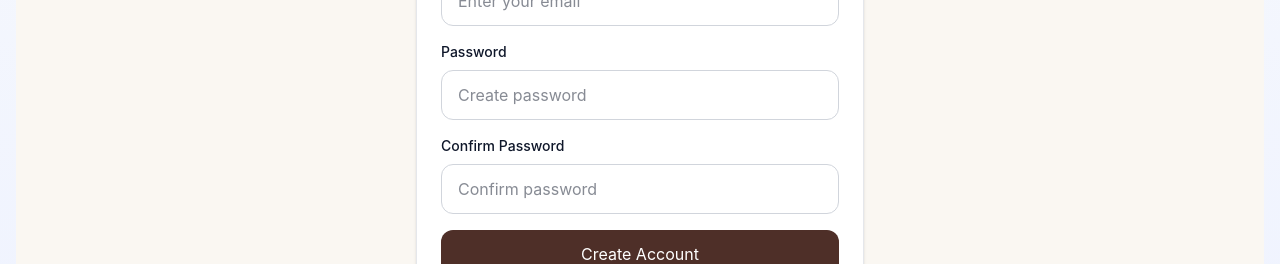
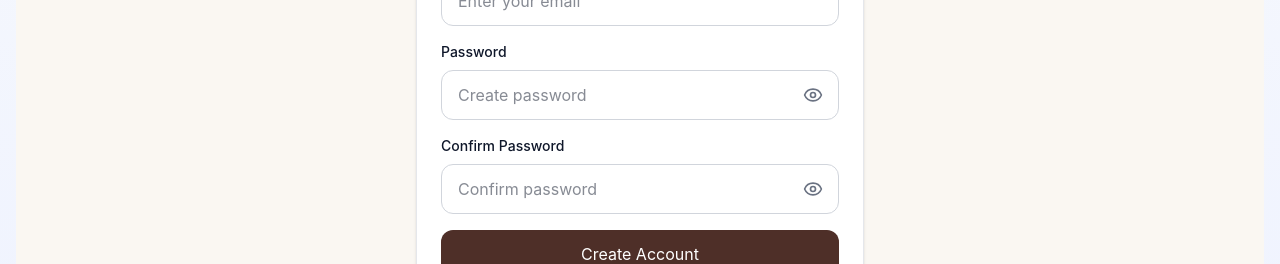
Before and after one commit to visheshbajpayee-source/book-nest, a Next.js app in the folder client/: page /signup in a window 1280 px wide. Shown: the part 388-652 px from the top of the page. Built offline with nearby package versions, Linux system fonts and the light colour scheme.

Commit message:
Added changes in login and signup page

```diff
--- a/client/app/dashboard/page.tsx
+++ b/client/app/dashboard/page.tsx
@@ -114,18 +114,12 @@ export default function DashboardPage() {
       <section className="mt-12">
         <div className="mb-6 flex items-center justify-between gap-4 max-sm:flex-col max-sm:items-start">
           <div>
-<<<<<<< HEAD
-            <h2 className="text-2xl font-semibold">Book Progress</h2>
-            <p className="mt-1 text-slate-600">
-              Showing progress for books from your shelf.
-=======
             <h2 className="text-3xl font-bold text-[#5b342b] dark:text-[#f5e9df]">
               Book Progress
             </h2>
 
             <p className="mt-2 text-[#6b7280] dark:text-slate-400">
               Showing progress for 2 books from your shelf.
->>>>>>> 11e4c7bff7acb5cd86f83455249510316a7b18c0
             </p>
           </div>
 
--- a/client/app/login/page.tsx
+++ b/client/app/login/page.tsx
@@ -1,13 +1,20 @@
 "use client";
 
+import { useRouter } from "next/navigation";
 import Link from "next/link";
 import { ChangeEvent, FormEvent, useState } from "react";
+import { Eye, EyeOff } from "lucide-react";
 
 export default function LoginPage() {
+
+    const router = useRouter();
+
     const [form, setForm] = useState({
         email: "",
         password: "",
     });
+
+    const [showPassword, setShowPassword] = useState(false);
 
     const handleChange = (e: ChangeEvent<HTMLInputElement>) => {
         setForm({
@@ -21,7 +28,9 @@ export default function LoginPage() {
 
         console.log(form);
 
-    alert("Frontend Ready");
+        alert("Login Successful");
+
+        router.push("/");
     };
 
     return (
@@ -57,15 +66,25 @@ export default function LoginPage() {
                             Password
                         </label>
 
+                        <div className="relative">
                             <input
-              type="password"
+                                type={showPassword ? "text" : "password"}
                                 name="password"
                                 placeholder="Enter your password"
                                 value={form.password}
                                 onChange={handleChange}
-              className="w-full border border-gray-300 rounded-xl px-4 py-3 outline-none focus:border-[#4E2F28]"
+                                className="w-full border border-gray-300 rounded-xl px-4 py-3 pr-12 outline-none focus:border-[#4E2F28]"
                                 required
                             />
+
+                            <button
+                                type="button"
+                                onClick={() => setShowPassword(!showPassword)}
+                                className="absolute right-4 top-1/2 -translate-y-1/2 text-gray-500 hover:text-[#4E2F28]"
+                            >
+                                {showPassword ? <EyeOff size={20} /> : <Eye size={20} />}
+                            </button>
+                        </div>
                     </div>
 
                     <div className="flex items-center justify-between">
--- a/client/app/signup/page.tsx
+++ b/client/app/signup/page.tsx
@@ -1,7 +1,8 @@
 "use client";
 
 import Link from "next/link";
-import React, { useState, ChangeEvent} from "react";
+import React, { useState, ChangeEvent } from "react";
+import { Eye, EyeOff } from "lucide-react";
 
 type FormData = {
   username: string;
@@ -11,13 +12,15 @@ type FormData = {
 };
 
 export default function SignupPage() {
-
   const [form, setForm] = useState<FormData>({
     username: "",
     email: "",
     password: "",
     confirmPassword: "",
   });
+
+  const [showPassword, setShowPassword] = useState(false);
+  const [showConfirmPassword, setShowConfirmPassword] = useState(false);
 
   const handleChange = (e: ChangeEvent<HTMLInputElement>) => {
     setForm({
@@ -26,7 +29,7 @@ export default function SignupPage() {
     });
   };
 
-    const handleSubmit= (e: React.SyntheticEvent<HTMLFormElement>) => {
+  const handleSubmit = (e: React.FormEvent<HTMLFormElement>) => {
     e.preventDefault();
 
     if (form.password !== form.confirmPassword) {
@@ -35,8 +38,7 @@ export default function SignupPage() {
     }
 
     console.log(form);
-
-        alert("Signup Form");
+    alert("Signup Successful");
   };
 
   return (
@@ -90,15 +92,25 @@ export default function SignupPage() {
               Password
             </label>
 
+            <div className="relative">
               <input
-                            type="password"
+                type={showPassword ? "text" : "password"}
                 name="password"
                 placeholder="Create password"
                 value={form.password}
                 onChange={handleChange}
-                            className="w-full border border-gray-300 rounded-xl px-4 py-3 outline-none focus:border-[#4E2F28]"
+                className="w-full border border-gray-300 rounded-xl px-4 py-3 pr-12 outline-none focus:border-[#4E2F28]"
                 required
               />
+
+              <button
+                type="button"
+                onClick={() => setShowPassword(!showPassword)}
+                className="absolute right-4 top-1/2 -translate-y-1/2 text-gray-500 hover:text-[#4E2F28]"
+              >
+                {showPassword ? <EyeOff size={20} /> : <Eye size={20} />}
+              </button>
+            </div>
           </div>
 
           <div>
@@ -106,15 +118,31 @@ export default function SignupPage() {
               Confirm Password
             </label>
 
+            <div className="relative">
               <input
-                            type="password"
+                type={showConfirmPassword ? "text" : "password"}
                 name="confirmPassword"
                 placeholder="Confirm password"
                 value={form.confirmPassword}
                 onChange={handleChange}
-                            className="w-full border border-gray-300 rounded-xl px-4 py-3 outline-none focus:border-[#4E2F28]"
+                className="w-full border border-gray-300 rounded-xl px-4 py-3 pr-12 outline-none focus:border-[#4E2F28]"
                 required
               />
+
+              <button
+                type="button"
+                onClick={() =>
+                  setShowConfirmPassword(!showConfirmPassword)
+                }
+                className="absolute right-4 top-1/2 -translate-y-1/2 text-gray-500 hover:text-[#4E2F28]"
+              >
+                {showConfirmPassword ? (
+                  <EyeOff size={20} />
+                ) : (
+                  <Eye size={20} />
+                )}
+              </button>
+            </div>
           </div>
 
           <button
@@ -123,19 +151,13 @@ export default function SignupPage() {
           >
             Create Account
           </button>
-
         </form>
 
         <p className="text-center text-sm text-gray-500 mt-6">
           Already have an account?{" "}
-
-                    <Link
-                        href="/login"
-                        className="text-[#4E2F28] font-semibold"
-                    >
+          <Link href="/login" className="text-[#4E2F28] font-semibold">
             Login
           </Link>
-
         </p>
 
       </div>
```
Lines whose indentation alone changed are shown as unchanged.
